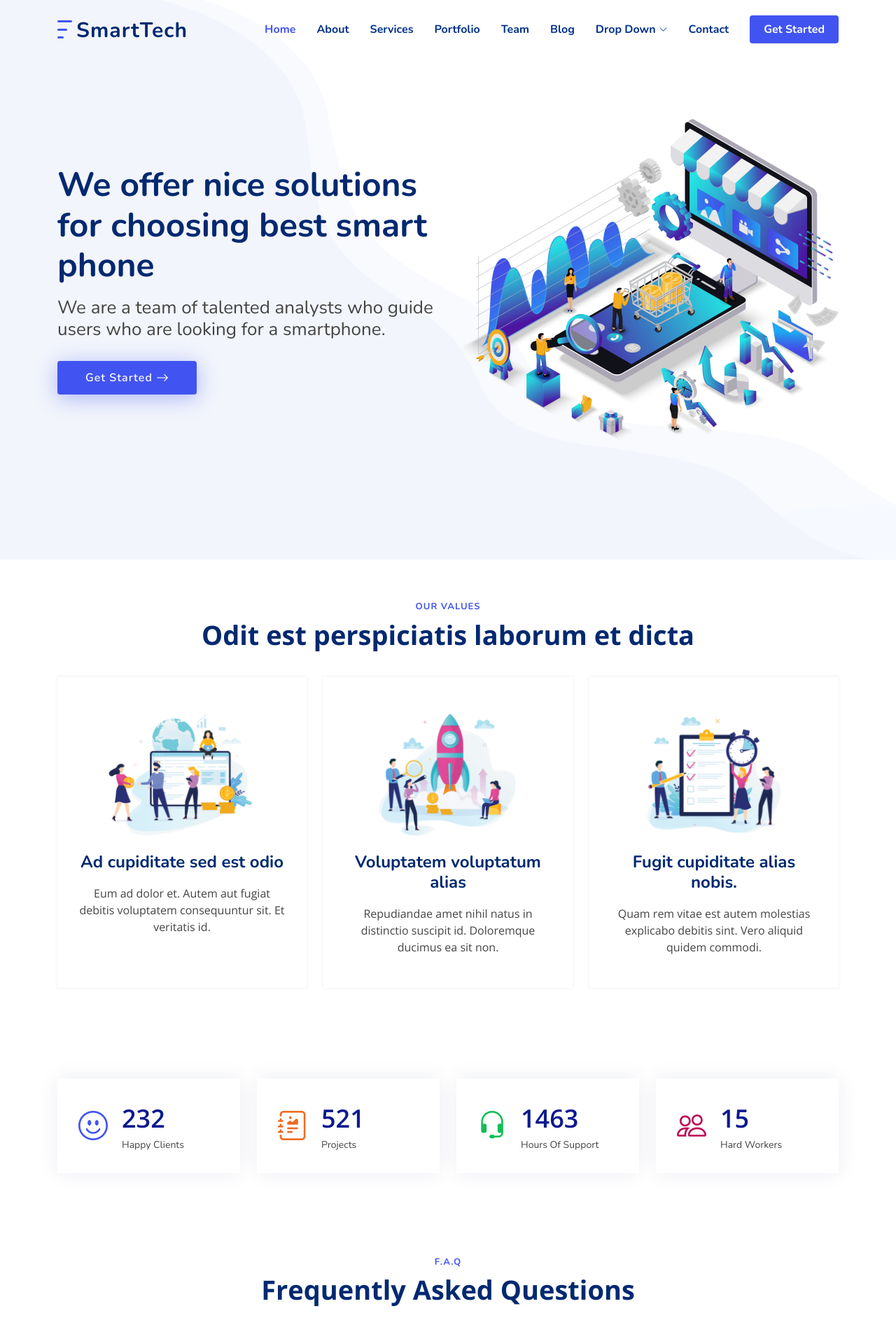
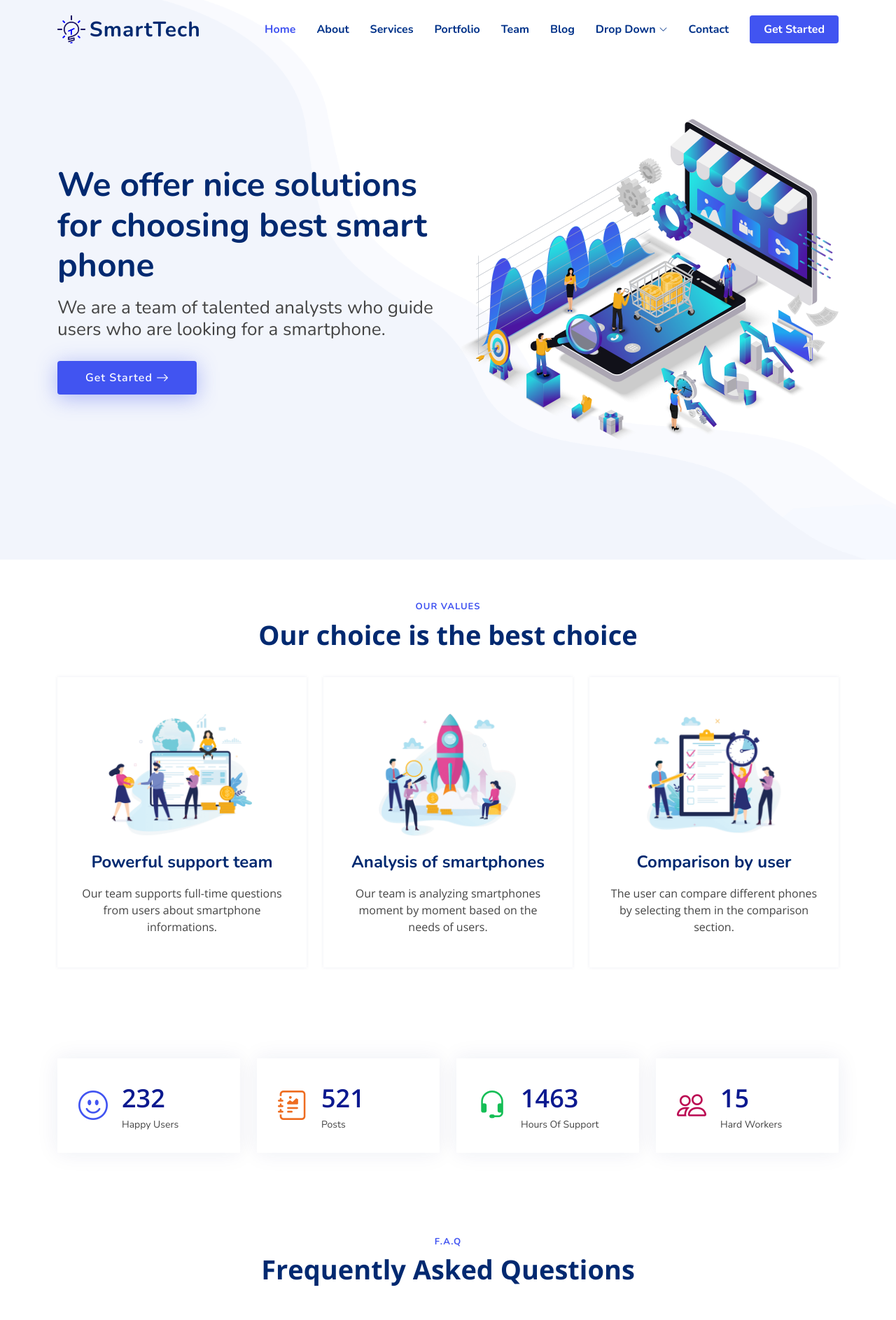
Before and after one commit to DtechB/smartTech, a Django app: page / in a window 1280 px wide. Shown: the top 1887 px of the page at 70% size. Run offline with Django 3.2, Linux system fonts and the light colour scheme; some libraries are stand-ins or nearby versions.

Commit message:
change logo and edit counts section

```diff
--- a/mainPage/templates/mainPage/index.html
+++ b/mainPage/templates/mainPage/index.html
@@ -46,7 +46,7 @@
 
                 <header class="section-header">
                     <h2>Our Values</h2>
-                    <p>Odit est perspiciatis laborum et dicta</p>
+                    <p>Our choice is the best choice</p>
                 </header>
 
                 <div class="row">
@@ -54,27 +54,25 @@
                     <div class="col-lg-4" data-aos="fade-up" data-aos-delay="200">
                         <div class="box">
                             <img src="{% static 'img/values-1.png' %}" class="img-fluid" alt="">
-                            <h3>Ad cupiditate sed est odio</h3>
-                            <p>Eum ad dolor et. Autem aut fugiat debitis voluptatem consequuntur sit. Et veritatis
-                                id.</p>
+                            <h3>Powerful support team</h3>
+                            <p>Our team supports full-time questions from users about smartphone informations.</p>
                         </div>
                     </div>
 
                     <div class="col-lg-4 mt-4 mt-lg-0" data-aos="fade-up" data-aos-delay="400">
                         <div class="box">
                             <img src="{% static 'img/values-2.png' %}" class="img-fluid" alt="">
-                            <h3>Voluptatem voluptatum alias</h3>
-                            <p>Repudiandae amet nihil natus in distinctio suscipit id. Doloremque ducimus ea sit
-                                non.</p>
+                            <h3>Analysis of smartphones</h3>
+                            <p>Our team is analyzing smartphones moment by moment
+                                based on the needs of users.</p>
                         </div>
                     </div>
 
                     <div class="col-lg-4 mt-4 mt-lg-0" data-aos="fade-up" data-aos-delay="600">
                         <div class="box">
                             <img src="{% static 'img/values-3.png' %}" class="img-fluid" alt="">
-                            <h3>Fugit cupiditate alias nobis.</h3>
-                            <p>Quam rem vitae est autem molestias explicabo debitis sint. Vero aliquid quidem
-                                commodi.</p>
+                            <h3>Comparison by user</h3>
+                            <p>The user can compare different phones by selecting them in the comparison section.</p>
                         </div>
                     </div>
 
@@ -96,7 +94,7 @@
                             <div>
                                 <span data-purecounter-start="0" data-purecounter-end="232"
                                       data-purecounter-duration="1" class="purecounter"></span>
-                                <p>Happy Clients</p>
+                                <p>Happy Users</p>
                             </div>
                         </div>
                     </div>
@@ -107,7 +105,7 @@
                             <div>
                                 <span data-purecounter-start="0" data-purecounter-end="521"
                                       data-purecounter-duration="1" class="purecounter"></span>
-                                <p>Projects</p>
+                                <p>Posts</p>
                             </div>
                         </div>
                     </div>
--- a/templates/base.html
+++ b/templates/base.html
@@ -6,7 +6,7 @@
     <meta charset="UTF-8">
     <title>{% block title %}{% endblock %}</title>
     <!-- Favicons -->
-    <link href="{% static 'img/favicon.png' %}" rel="icon">
+    <link href="{% static 'img/logo_test.png' %}" rel="icon">
     <link href="{% static 'img/apple-touch-icon.png' %}" rel="apple-touch-icon">
 
     <!-- Google Fonts -->
--- a/templates/header.html
+++ b/templates/header.html
@@ -5,7 +5,7 @@
     <div class="container-fluid container-xl d-flex align-items-center justify-content-between">
 
         <a href="#" class="logo d-flex align-items-center">
-            <img src="{% static 'img/logo.png' %}" alt="">
+            <img src="{% static 'img/logo_test.png' %}" alt="">
             <span>SmartTech</span>
         </a>
 
```
Also changed, not shown: static/img/logo_test.png (added).
